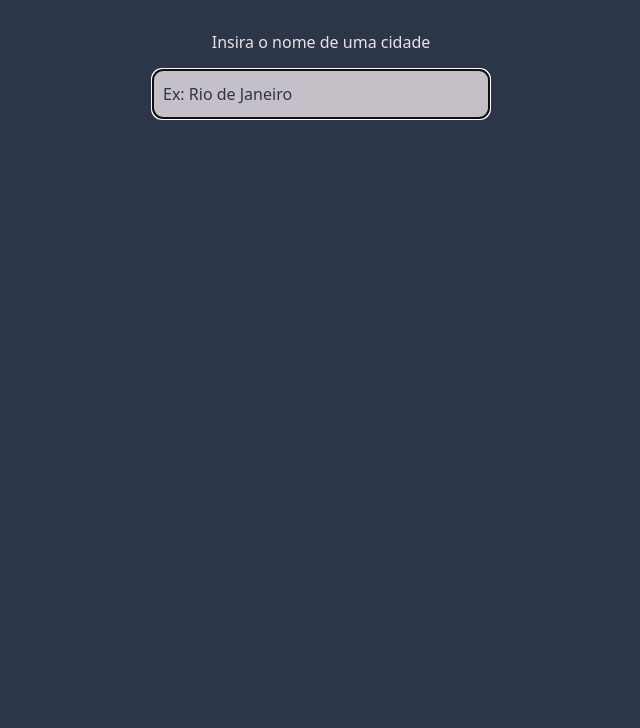
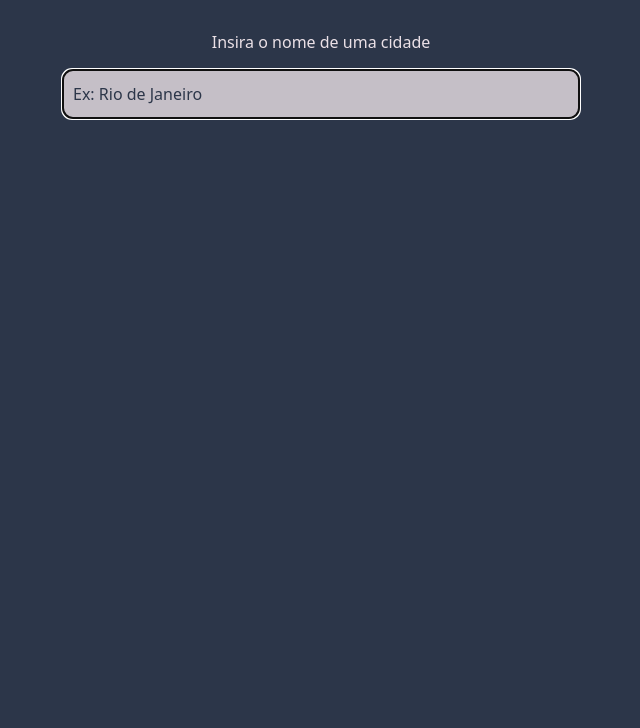
Before and after one commit to ricardopontesdantas/cjrm-weather-app, a plain HTML site: page index.html in a window 1280 px wide. Shown: the part 72-800 px from the top of the page, without its empty margins (319-959 px from the left). Drawn offline with nearby package versions, Linux system fonts and the light colour scheme.

Commit message:
Update width and height container

```diff
--- a/css/style.css
+++ b/css/style.css
@@ -3,9 +3,9 @@ body {
 }
 
 .container {
-  max-width: 360px;
-  height: 640px;
-  max-height: 640px;
+  max-width: 540px;
+  height: 100vh;
+  max-height: 820px;
   transition: background-image 0.2s ease-in-out;
 }
 
```
